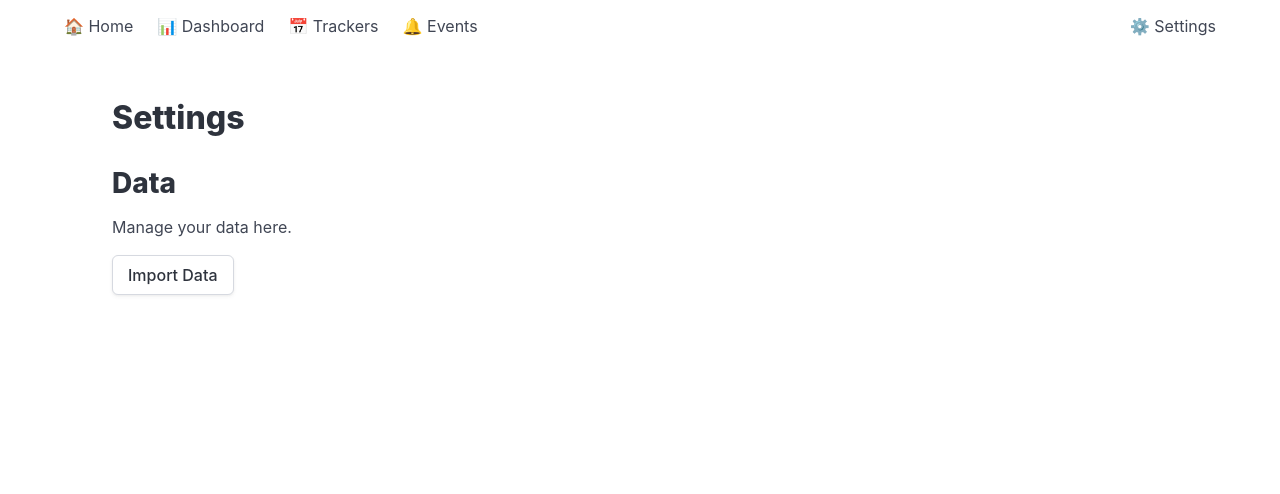
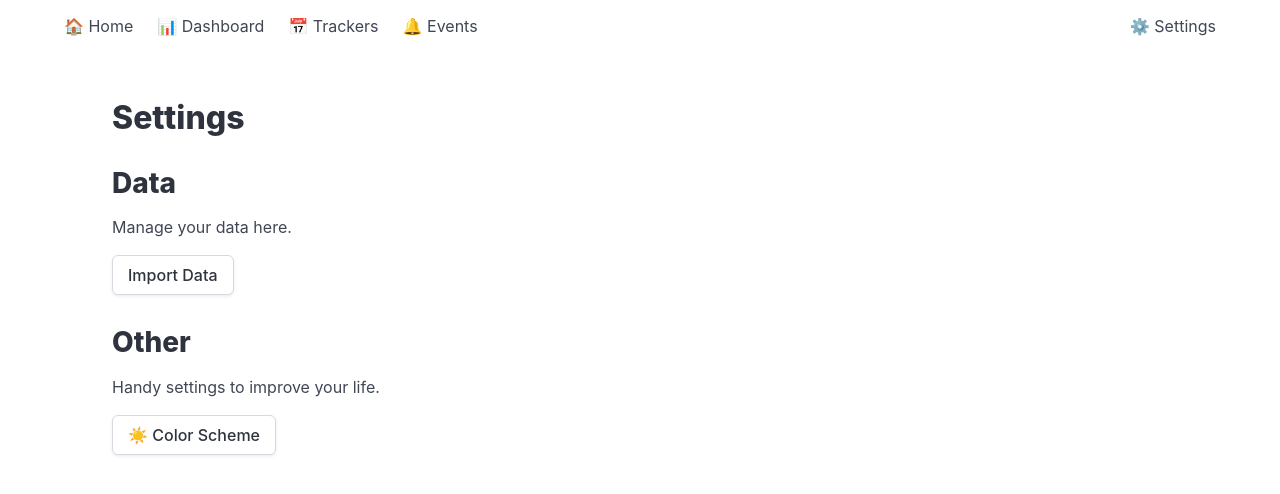
Before and after one commit to anthonyisensee/event-tracker, a React (Create React App) app: page /settings in a window 1280 px wide. Shown: the top 494 px of the page. Built offline with nearby package versions, Linux system fonts and the light colour scheme.

Commit message:
feat: setting to toggle color scheme, closes #21

```diff
--- a/src/App.js
+++ b/src/App.js
@@ -8,8 +8,29 @@ import Home from './Views/Home/Home'
 import PageNotFound from './Views/PageNotFound'
 import Events from './Views/Event/Events'
 import Settings from './Views/Settings'
+import { useEffect } from 'react'
 
 function App() {
+
+    useEffect(() => {
+
+        // Set initial color scheme
+        const systemColorScheme = window.matchMedia("(prefers-color-scheme: dark)").matches ? "dark" : "light"
+        let userPreference = localStorage.getItem("settingColorScheme")
+
+        // Remove the user preference if it matches the system color scheme (essentially, reverting to the system color scheme)
+        if (systemColorScheme === userPreference) {
+            localStorage.removeItem("settingColorScheme")
+            userPreference = null
+        }
+
+        // Add the css classes that dicate the color scheme to the html element
+        const html = document.querySelector("html")
+        html.classList.remove(`theme-${(userPreference ?? systemColorScheme) === "dark" ? "light" : "dark"}`)
+        html.classList.add(`theme-${(userPreference ?? systemColorScheme) === "dark" ? "dark" : "light"}`)
+
+    }, [])
+
     return (
         <BrowserRouter>
             <div className="container">
--- a/src/Views/Settings.js
+++ b/src/Views/Settings.js
@@ -11,6 +11,11 @@ const Settings = () => {
     const [importDataModalActive, setImportDataModalActive] = useState(setting === "importdata")
     const [importData, setImportData] = useState()
     const [importDataErrorMessage, setImportDataErrorMessage] = useState()
+
+    const [currentColorScheme, setCurrentColorScheme] = useState(
+        localStorage.getItem("settingColorScheme")
+        ?? (window.matchMedia("(prefers-color-scheme: dark)").matches ? "dark" : "light")
+    )
 
     const navigate = useNavigate()
 
@@ -83,6 +88,30 @@ const Settings = () => {
 
     }
 
+    const handleColorSchemeChange = () => {
+
+        const settingColorScheme = localStorage.getItem("settingColorScheme")
+        const systemColorScheme = window.matchMedia("(prefers-color-scheme: dark)").matches ? "dark" : "light"
+        const newColorScheme = (settingColorScheme ?? systemColorScheme) === "dark" ? "light" : "dark"
+
+        if (newColorScheme === systemColorScheme) {
+            // Remove the user preference if it matches the system color scheme (essentially, reverting to the system color scheme)
+            localStorage.removeItem("settingColorScheme")
+        } else {
+            // Add the user preference to local storage if it doesn't match the system color scheme
+            localStorage.setItem("settingColorScheme", newColorScheme)
+        }
+
+        // Update the React State for color scheme so that the button emoji can be updated correctly
+        setCurrentColorScheme(newColorScheme)
+
+        // Add the css classes that dicate the color scheme to the html element
+        const html = document.querySelector("html")
+        html.classList.remove(`theme-${newColorScheme === "dark" ? "light" : "dark"}`)
+        html.classList.add(`theme-${newColorScheme}`)
+
+    }
+
     return (
         <div className="content">
             <h1>Settings</h1>
@@ -112,6 +141,13 @@ const Settings = () => {
                     }
                 />
             </div>
+            <h2>Other</h2>
+            <p>Handy settings to improve your life.</p>
+            <div className="buttons">
+                <button onClick={handleColorSchemeChange} className="button">
+                    {currentColorScheme === "dark" ? "🌙" : "☀️"} Color Scheme
+                </button>
+            </div>
         </div>
     )
 }
```
